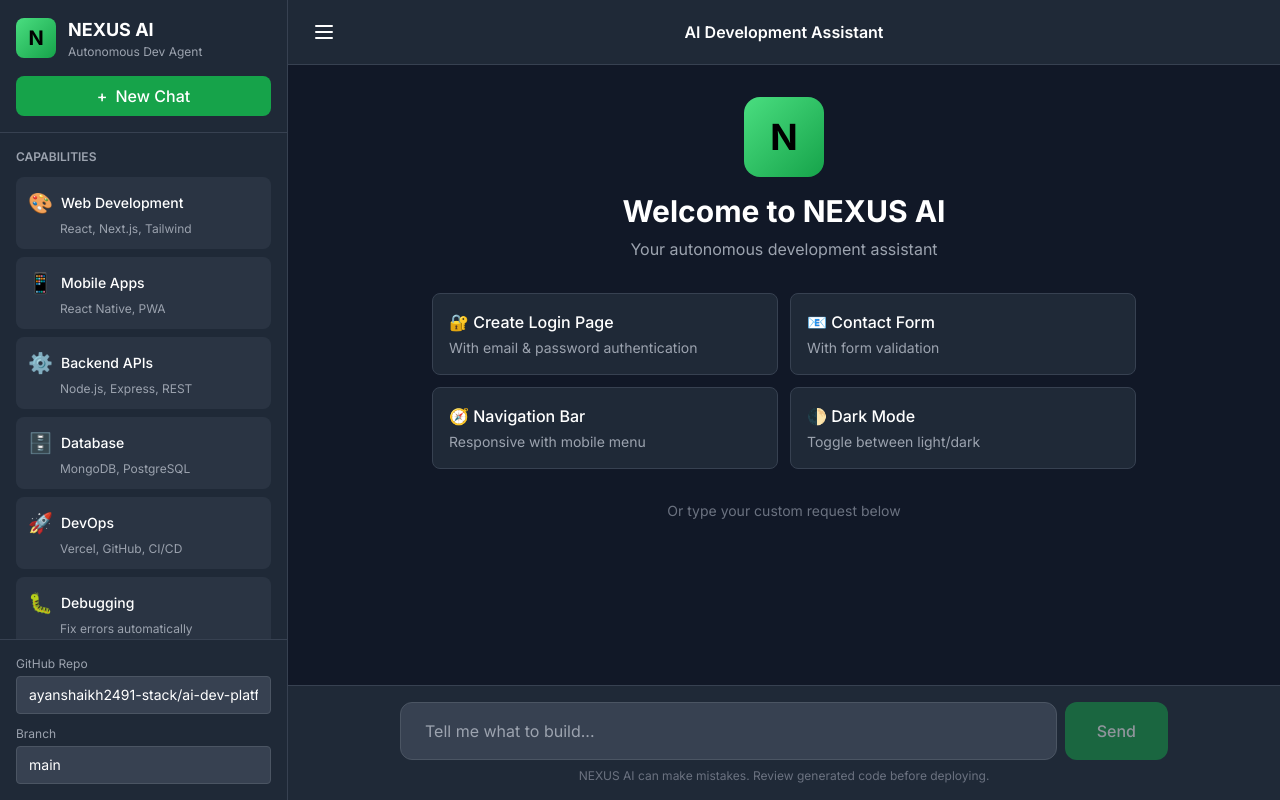
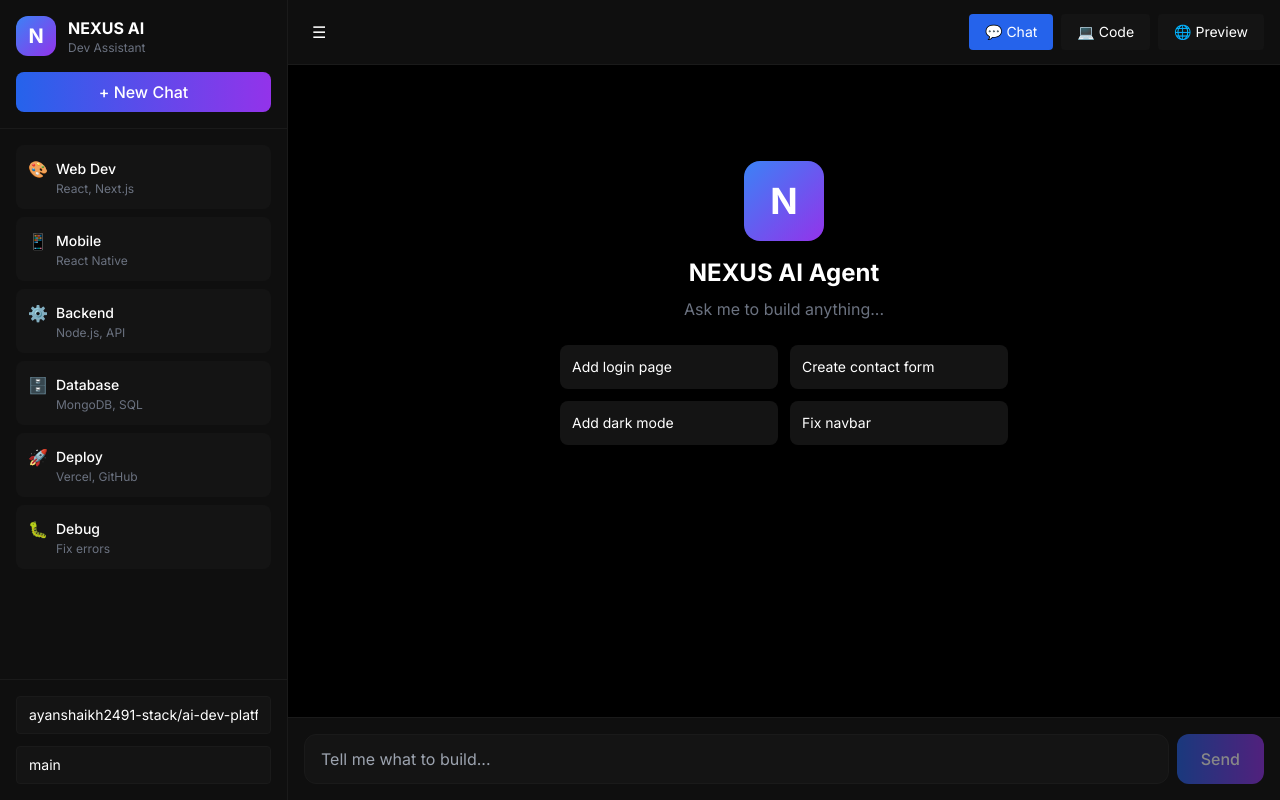
Before and after one commit to ayanshaikh2491-stack/ai-dev-platform-, a Next.js app: page / in a window 1280 px wide. Built offline with nearby package versions, Linux system fonts and the light colour scheme.

Commit message:
Update page.tsx

```diff
--- a/app/page.tsx
+++ b/app/page.tsx
@@ -3,8 +3,10 @@
 import { useState } from "react";
 
 interface Message {
-  role: string;
+  role: "user" | "assistant" | "system";
   content: string;
+  code?: string;
+  fileName?: string;
 }
 
 export default function Home() {
@@ -13,26 +15,22 @@ export default function Home() {
   const [repoUrl, setRepoUrl] = useState("ayanshaikh2491-stack/ai-dev-platform-");
   const [branch, setBranch] = useState("main");
   const [loading, setLoading] = useState(false);
+  const [activeTab, setActiveTab] = useState<"chat" | "code" | "preview">("chat");
+  const [currentCode, setCurrentCode] = useState("");
+  const [currentFile, setCurrentFile] = useState("");
+  const [previewUrl, setPreviewUrl] = useState("");
   const [showSidebar, setShowSidebar] = useState(true);
-
-  const features = [
-    { icon: "🎨", title: "Web Development", desc: "React, Next.js, Tailwind" },
-    { icon: "📱", title: "Mobile Apps", desc: "React Native, PWA" },
-    { icon: "⚙️", title: "Backend APIs", desc: "Node.js, Express, REST" },
-    { icon: "🗄️", title: "Database", desc: "MongoDB, PostgreSQL" },
-    { icon: "🚀", title: "DevOps", desc: "Vercel, GitHub, CI/CD" },
-    { icon: "🐛", title: "Debugging", desc: "Fix errors automatically" },
-  ];
 
   const sendMessage = async () => {
     if (!input.trim() || loading) return;
 
-    const newMessage: Message = { role: "user", content: input };
-    const updatedMessages = [...messages, newMessage];
+    const userMessage: Message = { role: "user", content: input };
+    const updatedMessages = [...messages, userMessage];
 
     setMessages(updatedMessages);
     setInput("");
     setLoading(true);
+    setActiveTab("chat");
 
     try {
       const res = await fetch("/api/agent", {
@@ -44,86 +42,96 @@ export default function Home() {
       const data = await res.json();
 
       if (data.success) {
-        setMessages([
-          ...updatedMessages,
-          { role: "assistant", content: data.plan?.summary || "Task completed!" },
-        ]);      } else {
-        setMessages([
-          ...updatedMessages,
-          { role: "system", content: "Error: " + data.error },
-        ]);
+        // Show AI response
+        const aiMessage: Message = {
+          role: "assistant",
+          content: `✅ **Task Planned**\n\n📋 ${data.plan?.summary || "Processing..."}\n⏱️ ${data.plan?.estimatedTime || ""}`,
+        };
+        setMessages([...updatedMessages, aiMessage]);
+        // If code generated, show in Code tab
+        if (data.plan?.steps?.[0]?.code) {
+          setCurrentCode(data.plan.steps[0].code);
+          setCurrentFile(data.plan.steps[0].file || "new-file.tsx");
+        }
+
+        // Generate preview URL
+        const [owner, name] = repoUrl.split("/");
+        setPreviewUrl(`https://${name}-git-${branch}-${owner.toLowerCase().replace(/[^a-z0-9]/g, "-")}.vercel.app`);
+
+      } else {
+        setMessages([...updatedMessages, {
+          role: "system",
+          content: `❌ Error: ${data.error}`
+        }]);
       }
     } catch (error) {
-      setMessages([
-        ...updatedMessages,
-        { role: "system", content: "Connection error" },
-      ]);
+      setMessages([...updatedMessages, {
+        role: "system",
+        content: "❌ Connection error"
+      }]);
     }
 
     setLoading(false);
   };
 
   return (
-    <div className="flex h-screen bg-gray-900 text-white overflow-hidden">
+    <div className="flex h-screen bg-black text-white">
       {/* Sidebar */}
       {showSidebar && (
-        <aside className="w-72 bg-gray-800 border-r border-gray-700 flex flex-col">
-          {/* Logo */}
-          <div className="p-4 border-b border-gray-700">
+        <aside className="w-72 bg-[#0f0f0f] border-r border-[#1a1a1a] flex flex-col">
+          <div className="p-4 border-b border-[#1a1a1a]">
             <div className="flex items-center gap-3 mb-4">
-              <div className="w-10 h-10 rounded-lg bg-gradient-to-br from-green-400 to-green-600 flex items-center justify-center">
-                <span className="text-black font-bold text-xl">N</span>
+              <div className="w-10 h-10 rounded-xl bg-gradient-to-br from-blue-500 to-purple-600 flex items-center justify-center">
+                <span className="text-white font-bold text-xl">N</span>
               </div>
               <div>
-                <h1 className="font-bold text-lg">NEXUS AI</h1>
-                <p className="text-xs text-gray-400">Autonomous Dev Agent</p>
+                <h1 className="font-bold">NEXUS AI</h1>
+                <p className="text-xs text-gray-500">Dev Assistant</p>
               </div>
             </div>
             <button
               onClick={() => setMessages([])}
-              className="w-full py-2 px-4 bg-green-600 hover:bg-green-700 rounded-lg font-medium transition-colors flex items-center justify-center gap-2"
+              className="w-full py-2 px-4 bg-gradient-to-r from-blue-600 to-purple-600 rounded-lg font-medium"
             >
-              <span>+</span> New Chat
+              + New Chat
             </button>
           </div>
-
           {/* Features */}
-          <div className="flex-1 overflow-y-auto p-4">
-            <h2 className="text-xs font-semibold text-gray-400 uppercase mb-3">Capabilities</h2>
-            <div className="space-y-2">
-              {features.map((feature, idx) => (
-                <div key={idx} className="p-3 bg-gray-700/50 rounded-lg hover:bg-gray-700 cursor-pointer transition-colors">
-                  <div className="flex items-center gap-2 mb-1">
-                    <span className="text-xl">{feature.icon}</span>
-                    <span className="font-medium text-sm">{feature.title}</span>
-                  </div>                  <p className="text-xs text-gray-400 ml-8">{feature.desc}</p>
+          <div className="flex-1 overflow-y-auto p-4 space-y-2">
+            {[
+              { icon: "🎨", title: "Web Dev", desc: "React, Next.js" },
+              { icon: "📱", title: "Mobile", desc: "React Native" },
+              { icon: "⚙️", title: "Backend", desc: "Node.js, API" },
+              { icon: "🗄️", title: "Database", desc: "MongoDB, SQL" },
+              { icon: "🚀", title: "Deploy", desc: "Vercel, GitHub" },
+              { icon: "🐛", title: "Debug", desc: "Fix errors" },
+            ].map((f, i) => (
+              <div key={i} className="p-3 bg-[#141414] rounded-lg">
+                <div className="flex items-center gap-2">
+                  <span>{f.icon}</span>
+                  <span className="text-sm font-medium">{f.title}</span>
+                </div>
+                <p className="text-xs text-gray-500 ml-7">{f.desc}</p>
               </div>
             ))}
           </div>
-          </div>
 
           {/* Settings */}
-          <div className="p-4 border-t border-gray-700 space-y-3">
-            <div>
-              <label className="text-xs text-gray-400 block mb-1">GitHub Repo</label>
+          <div className="p-4 border-t border-[#1a1a1a] space-y-3">
             <input
               type="text"
               value={repoUrl}
               onChange={(e) => setRepoUrl(e.target.value)}
-                className="w-full px-3 py-2 bg-gray-700 border border-gray-600 rounded text-sm focus:outline-none focus:border-green-500"
               placeholder="username/repo"
+              className="w-full px-3 py-2 bg-[#141414] border border-[#1a1a1a] rounded text-sm"
             />
-            </div>
-            <div>
-              <label className="text-xs text-gray-400 block mb-1">Branch</label>
             <input
               type="text"
               value={branch}
               onChange={(e) => setBranch(e.target.value)}
-                className="w-full px-3 py-2 bg-gray-700 border border-gray-600 rounded text-sm focus:outline-none focus:border-green-500"
-                placeholder="main"
+              placeholder="Branch"
+              className="w-full px-3 py-2 bg-[#141414] border border-[#1a1a1a] rounded text-sm"
             />
-            </div>
           </div>
         </aside>
       )}
@@ -131,102 +139,76 @@ export default function Home() {
       {/* Main Content */}
       <div className="flex-1 flex flex-col">
         {/* Header */}
-        <header className="flex items-center justify-between px-4 py-3 border-b border-gray-700 bg-gray-800">
+        <header className="flex items-center justify-between px-4 py-3 border-b border-[#1a1a1a] bg-[#0f0f0f]">
+          <button onClick={() => setShowSidebar(!showSidebar)} className="p-2">☰</button>
+          <div className="flex gap-2">
+            {["chat", "code", "preview"].map((tab) => (
               <button
-            onClick={() => setShowSidebar(!showSidebar)}
-            className="p-2 hover:bg-gray-700 rounded-lg transition-colors"
+                key={tab}
+                onClick={() => setActiveTab(tab as any)}                className={`px-4 py-2 rounded text-sm ${
+                  activeTab === tab
+                    ? "bg-blue-600 text-white"
+                    : "bg-[#141414] hover:bg-[#1a1a1a]"
+                }`}
               >
-            <svg className="w-6 h-6" fill="none" stroke="currentColor" viewBox="0 0 24 24">
-              <path strokeLinecap="round" strokeLinejoin="round" strokeWidth={2} d="M4 6h16M4 12h16M4 18h16" />
-            </svg>
+                {tab === "chat" ? "💬" : tab === "code" ? "💻" : "🌐"} {tab.charAt(0).toUpperCase() + tab.slice(1)}
               </button>
-          <h2 className="font-semibold">AI Development Assistant</h2>
-          <div className="w-10"></div>
+            ))}
+          </div>
         </header>
 
-        {/* Chat Area */}
-        <div className="flex-1 overflow-y-auto">          {messages.length === 0 ? (
-            <div className="max-w-3xl mx-auto p-8">
-              <div className="text-center mb-8">
-                <div className="w-20 h-20 rounded-2xl bg-gradient-to-br from-green-400 to-green-600 flex items-center justify-center mx-auto mb-4">
-                  <span className="text-black font-bold text-4xl">N</span>
+        {/* Content Area */}
+        <div className="flex-1 overflow-hidden">
+          {/* Chat Tab */}
+          {activeTab === "chat" && (
+            <div className="h-full flex flex-col">
+              <div className="flex-1 overflow-y-auto p-4 space-y-4">
+                {messages.length === 0 ? (
+                  <div className="text-center mt-20">
+                    <div className="w-20 h-20 rounded-2xl bg-gradient-to-br from-blue-500 to-purple-600 flex items-center justify-center mx-auto mb-4">
+                      <span className="text-white text-4xl font-bold">N</span>
                     </div>
-                <h1 className="text-3xl font-bold mb-2">Welcome to NEXUS AI</h1>
-                <p className="text-gray-400">Your autonomous development assistant</p>
-              </div>
-
-              <div className="grid grid-cols-1 md:grid-cols-2 gap-3 mb-8">
+                    <h2 className="text-2xl font-bold mb-2">NEXUS AI Agent</h2>
+                    <p className="text-gray-500 mb-6">Ask me to build anything...</p>
+                    <div className="grid grid-cols-2 gap-3 max-w-md mx-auto">
+                      {["Add login page", "Create contact form", "Add dark mode", "Fix navbar"].map((ex, i) => (
                         <button
-                  onClick={() => setInput("Create a login page with email and password")}
-                  className="p-4 bg-gray-800 border border-gray-700 rounded-lg hover:bg-gray-700 text-left transition-colors"
+                          key={i}
+                          onClick={() => setInput(ex)}
+                          className="p-3 bg-[#141414] rounded-lg text-left text-sm hover:bg-[#1a1a1a]"
                         >
-                  <div className="font-medium mb-1">🔐 Create Login Page</div>
-                  <div className="text-sm text-gray-400">With email & password authentication</div>
+                          {ex}
                         </button>
-                <button
-                  onClick={() => setInput("Add a contact form with validation")}
-                  className="p-4 bg-gray-800 border border-gray-700 rounded-lg hover:bg-gray-700 text-left transition-colors"
-                >
-                  <div className="font-medium mb-1">📧 Contact Form</div>
-                  <div className="text-sm text-gray-400">With form validation</div>
-                </button>
-                <button
-                  onClick={() => setInput("Create a responsive navigation bar")}
-                  className="p-4 bg-gray-800 border border-gray-700 rounded-lg hover:bg-gray-700 text-left transition-colors"
-                >
-                  <div className="font-medium mb-1">🧭 Navigation Bar</div>
-                  <div className="text-sm text-gray-400">Responsive with mobile menu</div>
-                </button>
-                <button
-                  onClick={() => setInput("Add dark mode toggle to the website")}
-                  className="p-4 bg-gray-800 border border-gray-700 rounded-lg hover:bg-gray-700 text-left transition-colors"
-                >
-                  <div className="font-medium mb-1">🌓 Dark Mode</div>
-                  <div className="text-sm text-gray-400">Toggle between light/dark</div>
-                </button>
-              </div>
-
-              <div className="text-center text-sm text-gray-500">
-                <p>Or type your custom request below</p>
+                      ))}
                     </div>
                   </div>
                 ) : (
-            <div className="max-w-3xl mx-auto p-4 space-y-4">
-              {messages.map((msg, idx) => (
-                <div
-                  key={idx}                  className={`flex ${msg.role === "user" ? "justify-end" : "justify-start"}`}
-                >
-                  <div
-                    className={`max-w-[80%] rounded-2xl px-6 py-4 ${
+                  messages.map((msg, i) => (
+                    <div key={i} className={`flex ${msg.role === "user" ? "justify-end" : "justify-start"}`}>
+                      <div className={`max-w-[85%] rounded-2xl px-5 py-3 ${
                         msg.role === "user"
-                        ? "bg-green-600 text-white rounded-br-md"
+                          ? "bg-gradient-to-r from-blue-600 to-purple-600 rounded-br-md"
                           : msg.role === "system"
-                        ? "bg-red-900/50 border border-red-500 text-red-200 rounded-bl-md"
-                        : "bg-gray-800 border border-gray-700 rounded-bl-md"
-                    }`}
-                  >
-                    <p className="text-sm leading-relaxed">{msg.content}</p>
+                          ? "bg-red-950/30 border border-red-900 text-red-300 rounded-bl-md"
+                          : "bg-[#141414] border border-[#1a1a1a] rounded-bl-md"
+                      }`}>
+                        <p className="text-sm whitespace-pre-wrap">{msg.content}</p>
                       </div>
-                </div>
-              ))}
+                    </div>                  ))
+                )}
                 {loading && (
                   <div className="flex justify-start">
-                  <div className="bg-gray-800 border border-gray-700 rounded-2xl rounded-bl-md px-6 py-4">
-                    <div className="flex gap-2">
-                      <div className="w-2 h-2 bg-gray-400 rounded-full animate-bounce" />
-                      <div className="w-2 h-2 bg-gray-400 rounded-full animate-bounce" style={{ animationDelay: "150ms" }} />
-                      <div className="w-2 h-2 bg-gray-400 rounded-full animate-bounce" style={{ animationDelay: "300ms" }} />
+                    <div className="bg-[#141414] border border-[#1a1a1a] rounded-2xl px-5 py-3">
+                      <div className="flex gap-1">
+                        {[0, 150, 300].map((d, i) => (
+                          <div key={i} className="w-2 h-2 bg-blue-500 rounded-full animate-bounce" style={{ animationDelay: `${d}ms` }} />
+                        ))}
                       </div>
                     </div>
                   </div>
                 )}
               </div>
-          )}
-        </div>
-
-        {/* Input Area */}
-        <div className="border-t border-gray-700 bg-gray-800 p-4">
-          <div className="max-w-3xl mx-auto">
+              <div className="p-4 border-t border-[#1a1a1a] bg-[#0f0f0f]">
                 <div className="flex gap-2">
                   <input
                     type="text"
@@ -235,19 +217,54 @@ export default function Home() {
                     onKeyDown={(e) => e.key === "Enter" && sendMessage()}
                     placeholder="Tell me what to build..."
                     disabled={loading}
-                className="flex-1 px-6 py-4 bg-gray-700 border border-gray-600 rounded-xl focus:outline-none focus:border-green-500 disabled:opacity-50"
+                    className="flex-1 px-4 py-3 bg-[#141414] border border-[#1a1a1a] rounded-xl focus:outline-none focus:border-blue-500"
                   />
                   <button
                     onClick={sendMessage}
                     disabled={loading || !input.trim()}
-                className="px-8 py-4 bg-green-600 hover:bg-green-700 rounded-xl font-medium disabled:opacity-50 disabled:cursor-not-allowed transition-colors"
+                    className="px-6 py-3 bg-gradient-to-r from-blue-600 to-purple-600 rounded-xl font-medium disabled:opacity-50"
                   >
                     Send
-              </button>            </div>
-            <p className="text-xs text-gray-500 text-center mt-2">
-              NEXUS AI can make mistakes. Review generated code before deploying.
-            </p>
+                  </button>
                 </div>
+              </div>
+            </div>
+          )}
+
+          {/* Code Tab */}
+          {activeTab === "code" && (
+            <div className="h-full bg-[#0a0a0a]">
+              {currentCode ? (
+                <pre className="p-4 text-sm overflow-auto h-full">
+                  <code className="text-gray-300">{currentCode}</code>
+                </pre>
+              ) : (
+                <div className="flex items-center justify-center h-full text-gray-500">
+                  <p>Code will appear here after AI generates it</p>
+                </div>
+              )}
+            </div>          )}
+
+          {/* Preview Tab */}
+          {activeTab === "preview" && (
+            <div className="h-full bg-white">
+              {previewUrl ? (
+                <iframe
+                  src={previewUrl}
+                  className="w-full h-full border-0"
+                  title="Preview"
+                  sandbox="allow-scripts allow-same-origin"
+                />
+              ) : (
+                <div className="flex items-center justify-center h-full text-gray-500">
+                  <div className="text-center">
+                    <div className="text-6xl mb-4">🌐</div>
+                    <p>Make a request to see live preview</p>
+                  </div>
+                </div>
+              )}
+            </div>
+          )}
         </div>
       </div>
     </div>
```
Lines whose indentation alone changed are shown as unchanged.
